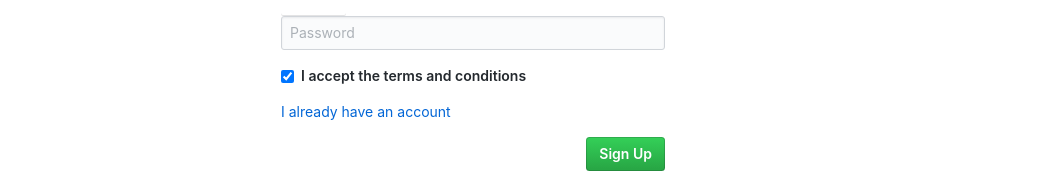
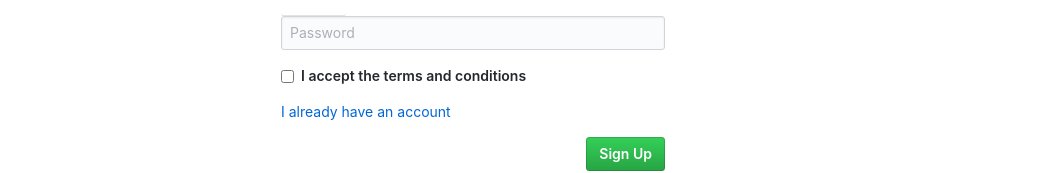
Before and after one commit to james2doyle/nuxt-firebase-auth, a Nuxt app: page /account/signup in a window 1280 px wide. Shown: the part 231-404 px from the top of the page, without its empty margins (119-1160 px from the left). Built offline with nearby package versions, Linux system fonts and the light colour scheme; no server answers.

Commit message:
remove checked by default in signup

```diff
--- a/components/account/SignupForm.vue
+++ b/components/account/SignupForm.vue
@@ -19,7 +19,7 @@
 
       <div class="form-checkbox">
         <label>
-          <input type="checkbox" checked="checked">
+          <input type="checkbox" name="terms">
           <span>I accept the terms and conditions</span>
         </label>
       </div>
```
